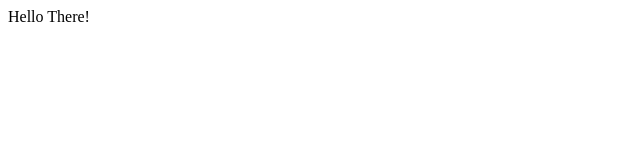
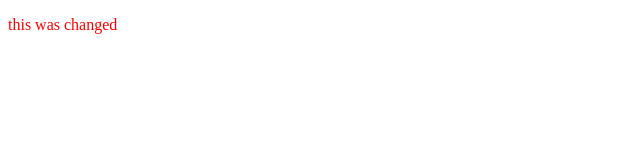
Before and after one commit to bambiteague/Basic-JS-DOMReview, a plain HTML site: page index.html in a window 1280 px wide. Shown: the whole page, without its empty margins (0-640 px from the left). Drawn offline with Linux system fonts and the light colour scheme.

Commit message:
Second commit

```diff
--- a/index.html
+++ b/index.html
@@ -4,14 +4,13 @@
   <head>
     <meta charset="utf-8" />
     <meta http-equiv="X-UA-Compatible" content="IE=edge" />
-    <title></title>
+    <title>My Awesome Webpage</title>
     <meta name="description" content="" />
     <meta name="viewport" content="width=device-width, initial-scale=1" />
     <link rel="stylesheet" href="" />
-
-    <script src="main.js"></script>
   </head>
   <body>
-    Hello There!
+    <p>Hello There!</p>
   </body>
+  <script src="main.js"></script>
 </html>
--- a/main.js
+++ b/main.js
@@ -0,0 +1,11 @@
+// WORKING WITH THE DOM
+
+console.log(document.title);
+
+console.log(document.body.children[0]);
+
+console.log(document.body.children[0].textContent);
+
+console.log((document.body.children[0].textContent = "this was changed"));
+
+document.body.children[0].style.color = "red"
```
